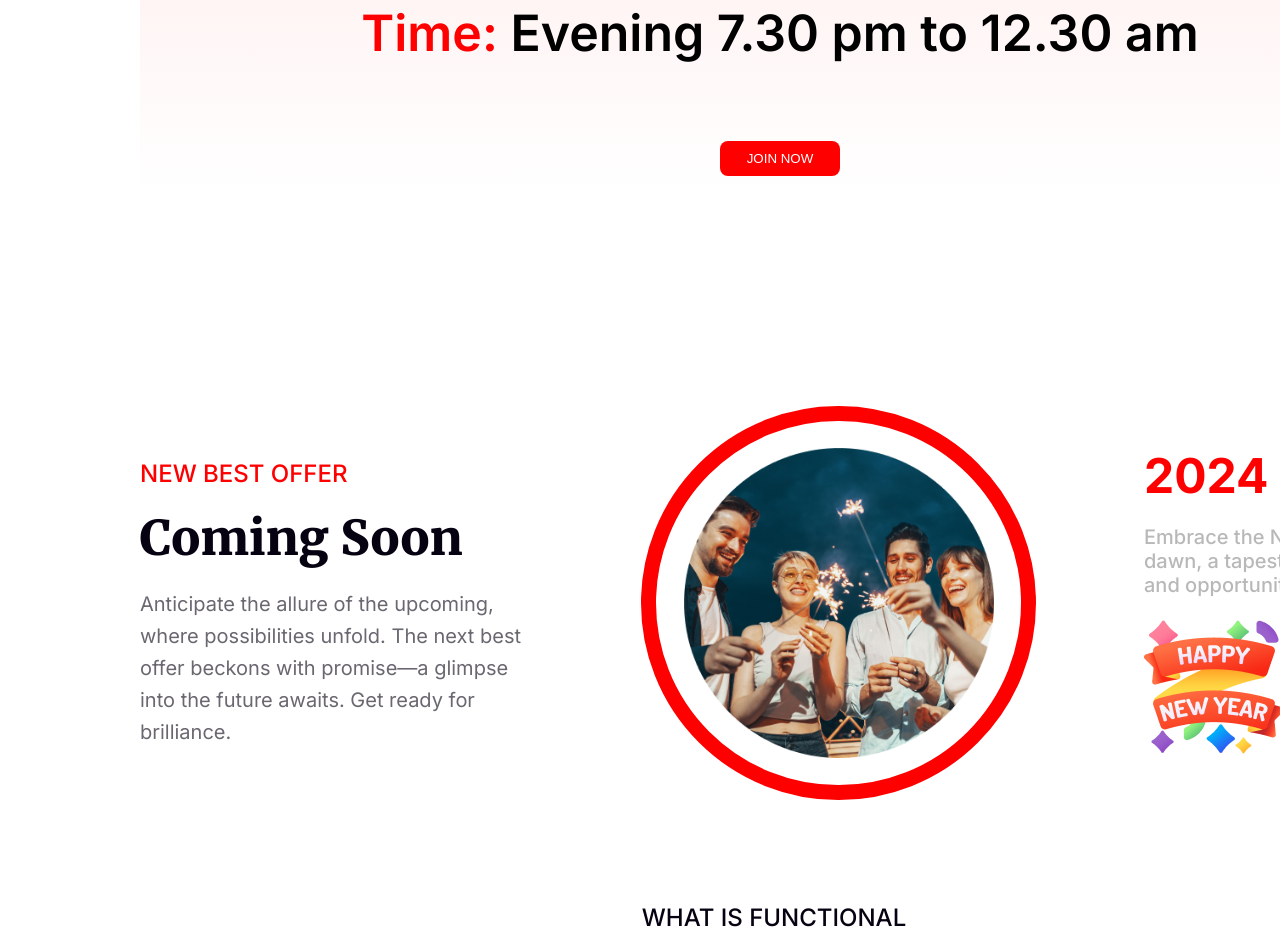
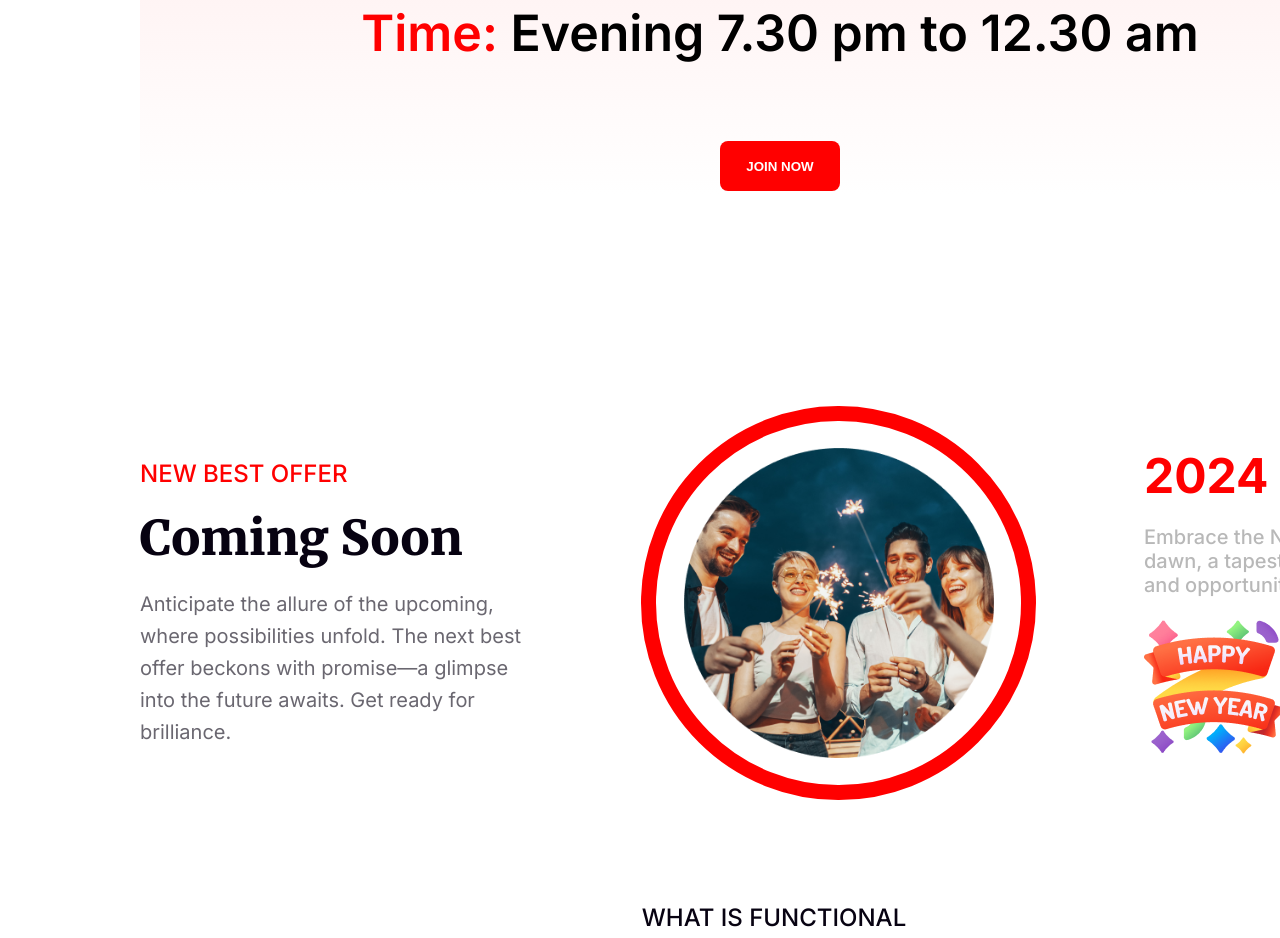
Before and after one commit to Sakib3602/new, a plain HTML site: page index.html in a window 1280 px wide. Shown: the part 2707-3645 px from the top of the page. Drawn offline with Linux system fonts and the light colour scheme.

Commit message:
correct simple things

```diff
--- a/index.html
+++ b/index.html
@@ -47,7 +47,7 @@
           <h2 class="top">
             <span style="color: #f00">Time:</span> Evening 7.30 pm to 12.30 am
           </h2>
-          <button>JOIN NOW</button>
+          <button class="btn-hover">JOIN NOW</button>
         </div>
         <br />
         <br />
--- a/style.css
+++ b/style.css
@@ -186,11 +186,11 @@ hr {
   margin-top: 100px;
 }
 .page3-box button {
-  height: 35px;
+  height: 50px;
   width: 120px;
   background-color: #f00;
   color: white;
-  font-weight: 400;
+  font-weight: 600;
   border: none;
   border-radius: 8px;
   margin-top: 80px;
```
